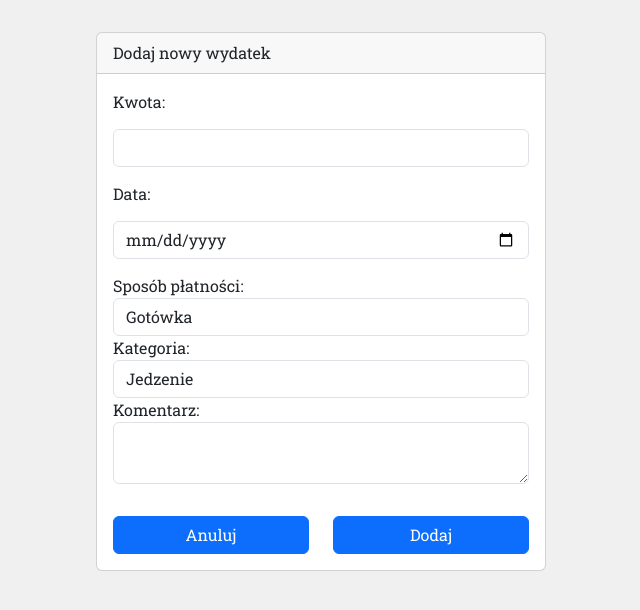
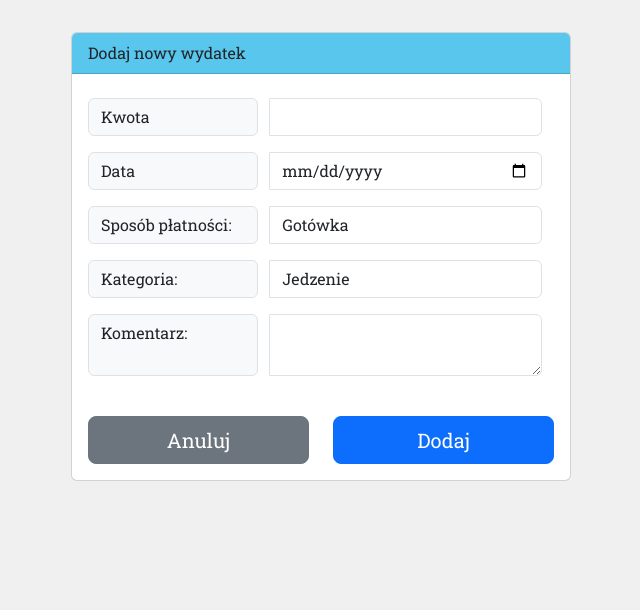
Before and after one commit to p-litwin/CashFlowWebApp, a PHP site: page /add-expense.html in a window 1280 px wide. Shown: the part 74-684 px from the top of the page, without its empty margins (319-959 px from the left). Run offline with PHP 8.4, Linux system fonts and the light colour scheme; some libraries are stand-ins or nearby versions.

Commit message:
Add expense form redesigned

```diff
--- a/add-expense.html
+++ b/add-expense.html
@@ -1,5 +1,6 @@
 <!DOCTYPE html>
 <html lang="en">
+
 <head>
   <meta charset="UTF-8">
   <meta http-equiv="X-UA-Compatible" content="IE=edge">
@@ -19,27 +20,37 @@
   <link href="styles.css" rel="stylesheet">
 
   <!-- Bootstrao scripts -->
-    <script src="https://code.jquery.com/jquery-3.3.1.slim.min.js" integrity="sha384-q8i/X+965DzO0rT7abK41JStQIAqVgRVzpbzo5smXKp4YfRvH+8abtTE1Pi6jizo" crossorigin="anonymous"></script>
-  <script src="https://cdn.jsdelivr.net/npm/popper.js@1.14.3/dist/umd/popper.min.js" integrity="sha384-ZMP7rVo3mIykV+2+9J3UJ46jBk0WLaUAdn689aCwoqbBJiSnjAK/l8WvCWPIPm49" crossorigin="anonymous"></script>
-  <script src="https://cdn.jsdelivr.net/npm/bootstrap@4.1.3/dist/js/bootstrap.min.js" integrity="sha384-ChfqqxuZUCnJSK3+MXmPNIyE6ZbWh2IMqE241rYiqJxyMiZ6OW/JmZQ5stwEULTy" crossorigin="anonymous"></script>
+  <script src="https://code.jquery.com/jquery-3.3.1.slim.min.js"
+    integrity="sha384-q8i/X+965DzO0rT7abK41JStQIAqVgRVzpbzo5smXKp4YfRvH+8abtTE1Pi6jizo"
+    crossorigin="anonymous"></script>
+  <script src="https://cdn.jsdelivr.net/npm/popper.js@1.14.3/dist/umd/popper.min.js"
+    integrity="sha384-ZMP7rVo3mIykV+2+9J3UJ46jBk0WLaUAdn689aCwoqbBJiSnjAK/l8WvCWPIPm49"
+    crossorigin="anonymous"></script>
+  <script src="https://cdn.jsdelivr.net/npm/bootstrap@4.1.3/dist/js/bootstrap.min.js"
+    integrity="sha384-ChfqqxuZUCnJSK3+MXmPNIyE6ZbWh2IMqE241rYiqJxyMiZ6OW/JmZQ5stwEULTy"
+    crossorigin="anonymous"></script>
   <title>WeBudget - Dodaj wydatek</title>
 </head>
+
 <body>
   <section id="navigation-bar">
     <nav class="navbar navbar-expand-lg navbar-light">
       <img class="brand-image" src="images/wallet.png" alt="">
-    <h1 class="brand-name" href="#">WeBudget</h1>
-    <button class="navbar-toggler" type="button" data-toggle="collapse" data-target="#navbarSupportedContent" aria-controls="navbarSupportedContent" aria-expanded="false" aria-label="Toggle navigation">
+      <h1 class="brand-name">WeBudget</h1>
+      <button class="navbar-toggler" type="button" data-toggle="collapse" data-target="#navbarSupportedContent"
+        aria-controls="navbarSupportedContent" aria-expanded="false" aria-label="Toggle navigation">
         <span class="navbar-toggler-icon"></span>
       </button>
 
       <div class="collapse navbar-collapse justify-content-end" id="navbarSupportedContent">
         <ul class="navbar-nav">
           <li class="nav-item">
-          <a class="nav-link" href="add-expense.html"><i class="fa-solid fa-wallet"></i> <i class="fa-solid fa-arrow-right"></i> Dodaj wydatek <span class="sr-only">(current)</span></a>
+            <a class="nav-link" href="add-expense.html"><i class="fa-solid fa-wallet"></i> <i
+                class="fa-solid fa-arrow-right"></i> Dodaj wydatek <span class="sr-only">(current)</span></a>
           </li>
           <li class="nav-item">
-          <a class="nav-link" href="#"><i class="fa-solid fa-wallet"></i> <i class="fa-solid fa-arrow-left"></i> Dodaj przychód</a>
+            <a class="nav-link" href="#"><i class="fa-solid fa-wallet"></i> <i class="fa-solid fa-arrow-left"></i> Dodaj
+              przychód</a>
           </li>
           <li class="nav-item">
             <a class="nav-link" href="balance.html"><i class="fa-solid fa-chart-pie"></i> Wyświetl bilans</a>
@@ -62,32 +73,57 @@
         </div>
         <div class="card-body">
           <form>
-          <label for="kwota">Kwota:</label>
+            <div class="input-group row">
+              <div class="input-group-prepend col-5">
+                <label class="input-group-text" for="kwota" id="inputGroup-sizing-default">Kwota</label>
+              </div>
               <input class="form-control" type="number" id="kwota" name="kwota" step="0.01">
-          <label for="data">Data:</label>
+            </div>
+
+            <div class="input-group row">
+              <div class="input-group-prepend col-5">
+                <label class="input-group-text" for="data">Data</label>
+              </div>
               <input class="form-control" type="date" id="data" name="data">
-          <label for="sposob_platnosci">Sposób płatności:</label>
+            </div>
+
+
+            <div class="input-group row">
+              <div class="input-group-prepend col-5">
+                <label class="input-group-text" for="sposob_platnosci">Sposób płatności:</label>
+              </div>
               <select class="form-control" id="sposob_platnosci" name="sposob_platnosci">
                 <option value="gotówka">Gotówka</option>
                 <option value="Karta płatnicza">Karta płatnicza</option>
                 <option value="Blik">Blik</option>
                 <option value="Przelew">Przelew</option>
               </select>
-          <label for="kategoria">Kategoria:</label>
+            </div>
+
+            <div class="input-group row">
+              <div class="input-group-prepend col-5">
+                <label class="input-group-text" for="kategoria">Kategoria:</label>
+              </div>
               <select class="form-control" id="kategoria" name="kategoria">
                 <option value="Jedzenie">Jedzenie</option>
                 <option value="Transport">Transport</option>
                 <option value="Mieszkanie">Mieszkanie</option>
               </select>
+            </div>
 
-          <label for="komentarz">Komentarz:</label>
+            <div class="input-group row">
+              <div class="input-group-prepend col-5" >
+                <label class="input-group-text textarea-100" for="komentarz">Komentarz:</label>
+              </div>
               <textarea class="form-control" id="komentarz" name="komentarz"></textarea>
+            </div>
+
             <div class="row buttons">
               <div class="col-6">
-              <button class="btn btn-primary btn-block" type="button">Anuluj</button>
+                <button class="btn btn-secondary btn-block btn-lg" type="button">Anuluj</button>
               </div>
               <div class="col-6">
-            <button class="btn btn-primary btn-block" type="submit">Dodaj</button>
+                <button class="btn btn-primary btn-block btn-lg" type="submit">Dodaj</button>
               </div>
             </div>
           </form>
@@ -99,4 +135,5 @@
     integrity="sha384-w76AqPfDkMBDXo30jS1Sgez6pr3x5MlQ1ZAGC+nuZB+EYdgRZgiwxhTBTkF7CXvN"
     crossorigin="anonymous"></script>
 </body>
+
 </html>
--- a/styles.css
+++ b/styles.css
@@ -37,9 +37,7 @@ body {
         margin: 0 auto;
     }
 
-input {
-    margin:15px 0;
-}
+
 .btn-block {
     width:100%;
 }
@@ -96,7 +94,7 @@ input {
 }
 
 .add-expense-income-card {
-    max-width: 450px;
+    max-width: 500px;
     margin: 0 auto;
 }
 
@@ -115,3 +113,23 @@ input {
 .navbar-toggler {
     margin-right:10px;
 }
+
+.textarea-100 {
+    height:100%;
+}
+
+.input-group {
+    padding: 0.5rem 0;
+}
+
+.input-group-prepend {
+    text-align: right;
+}
+
+.input-group-text {
+    align-items: baseline;
+}
+
+.card-header {
+    background-color: #59c6ed;
+}
```
Lines whose indentation alone changed are shown as unchanged.
